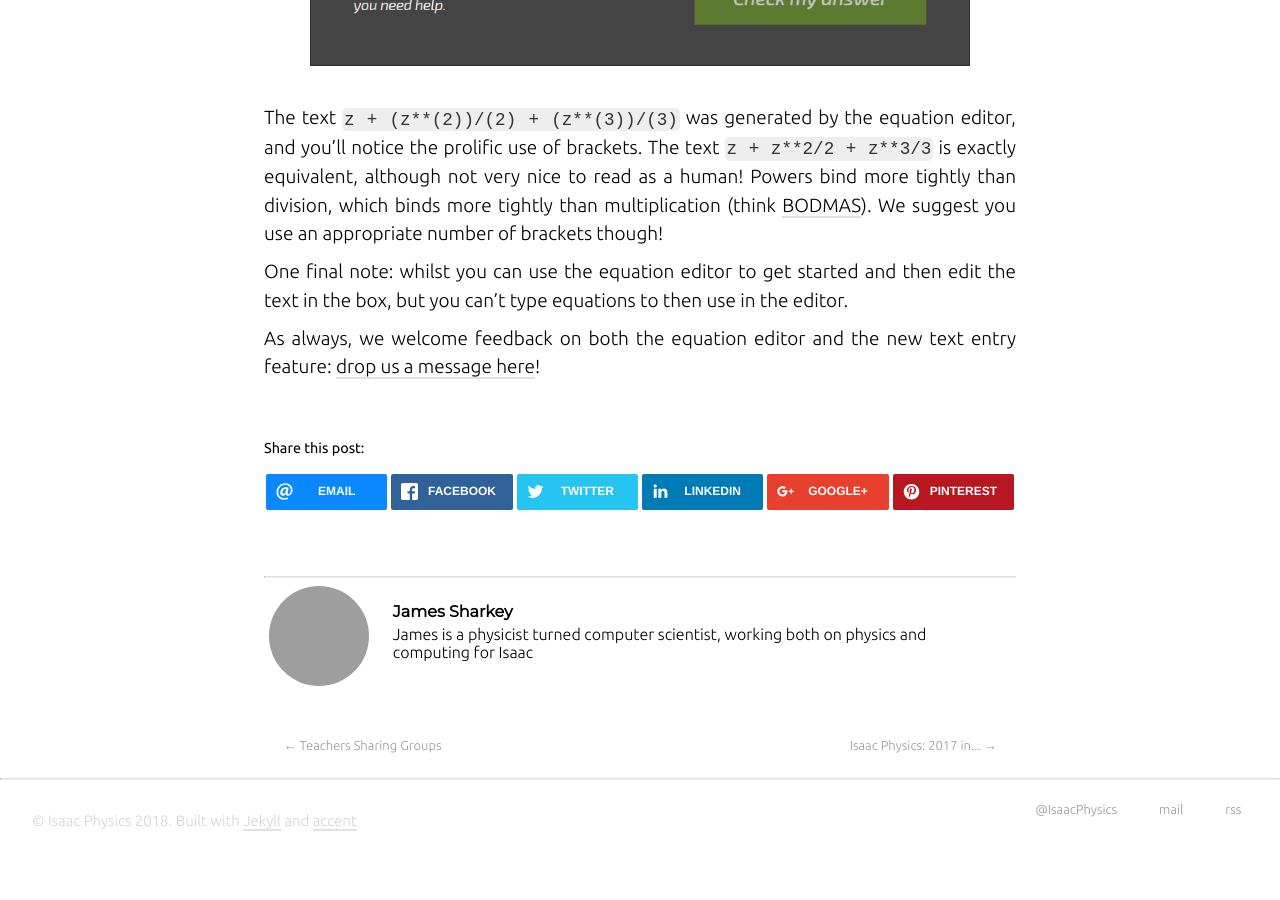
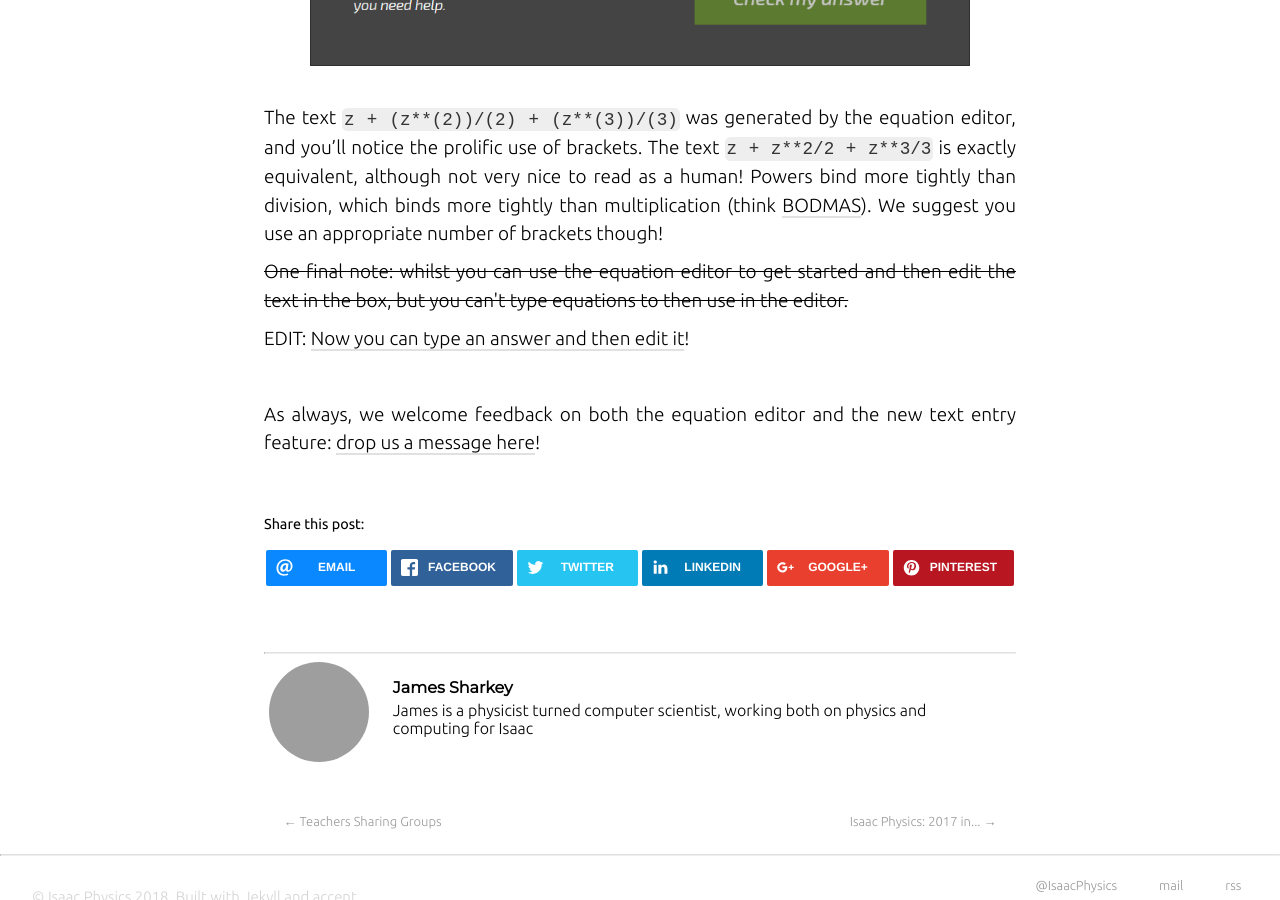
Before and after one commit to isaacphysics/isaac-labs, a Jekyll site: the page built from blog/_posts/2018-01-18-equation-editor-text-entry.markdown, in a window 1280 px wide and 900 px high, scrolled down 2316 px, cut to the strip 0-900 px from the top of the window. Built offline with Jekyll 4.4.1, drawn with Linux system fonts in a browser that asks for light colours; nearby versions of some CDN libraries; formulas are drawn with MathJax 3; before the commit the page ends 3195 px from its top, so only the background shows below that; grey boxes are pictures that could not be loaded.

Commit message:
Add an update to an older post about text entry
# This helps make it more clear!

```diff
--- a/blog/_posts/2018-01-18-equation-editor-text-entry.markdown
+++ b/blog/_posts/2018-01-18-equation-editor-text-entry.markdown
@@ -39,6 +39,8 @@ As described in a <a href="/using-equation-editor-standalone.html" target="_blan
 The text `z + (z**(2))/(2) + (z**(3))/(3)` was generated by the equation editor, and you'll notice the prolific use of brackets. The text `z + z**2/2 + z**3/3` is exactly equivalent, although not very nice to read as a human! Powers bind more tightly than division, which binds more tightly than multiplication (think <a href="https://en.wikipedia.org/wiki/Order_of_operations#Mnemonics" target="_blank">BODMAS</a>). We suggest you use an appropriate number of brackets though!
 
 
-One final note: whilst you can use the equation editor to get started and then edit the text in the box, but you can't type equations to then use in the editor.
+<p style="text-decoration: line-through;">One final note: whilst you can use the equation editor to get started and then edit the text in the box, but you can't type equations to then use in the editor.</p> EDIT: [Now you can type an answer and then edit it]({% post_url 2018-08-20-equation-editor-text-entry-grammar %})!
+
+<br>
 
 As always, we welcome feedback on both the equation editor and the new text entry feature: <a href="https://isaacphysics.org/contact?subject=Beta%20Feature%20Feedback" target="_blank">drop us a message here</a>!
```
